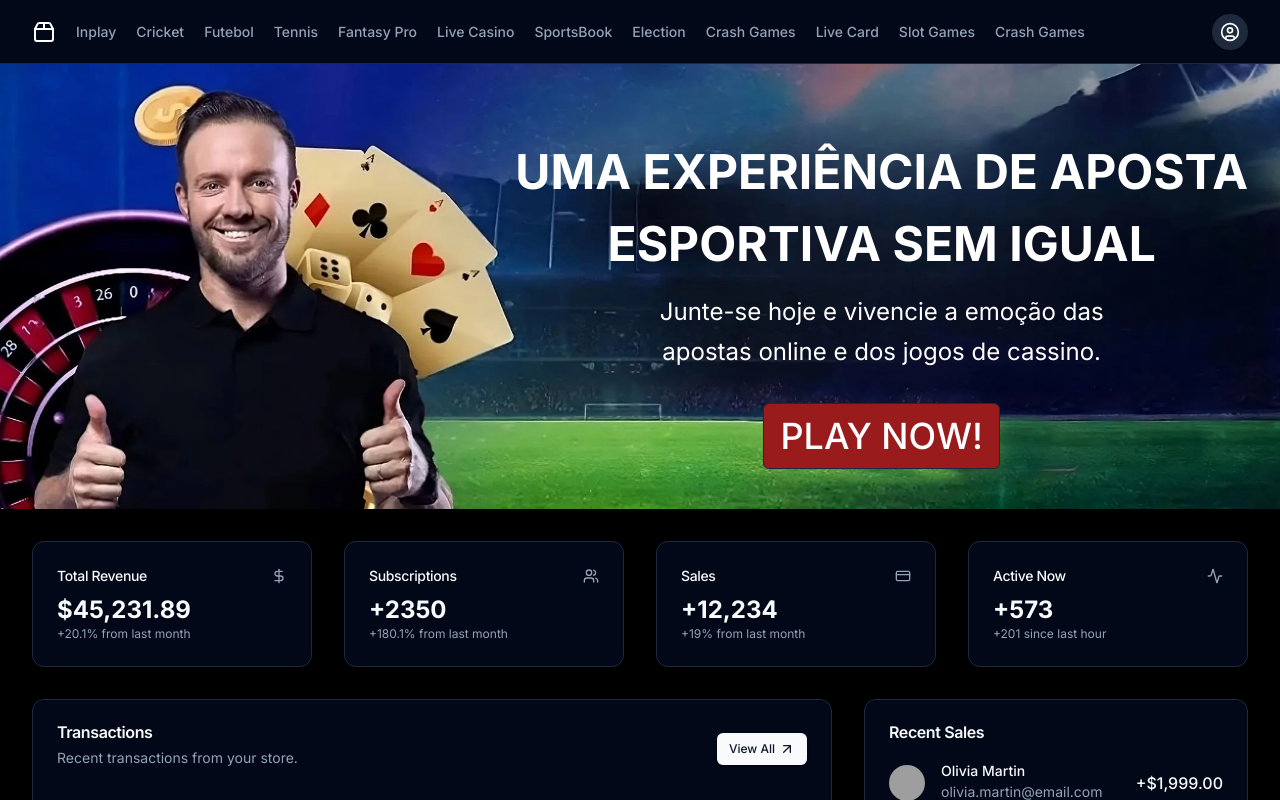
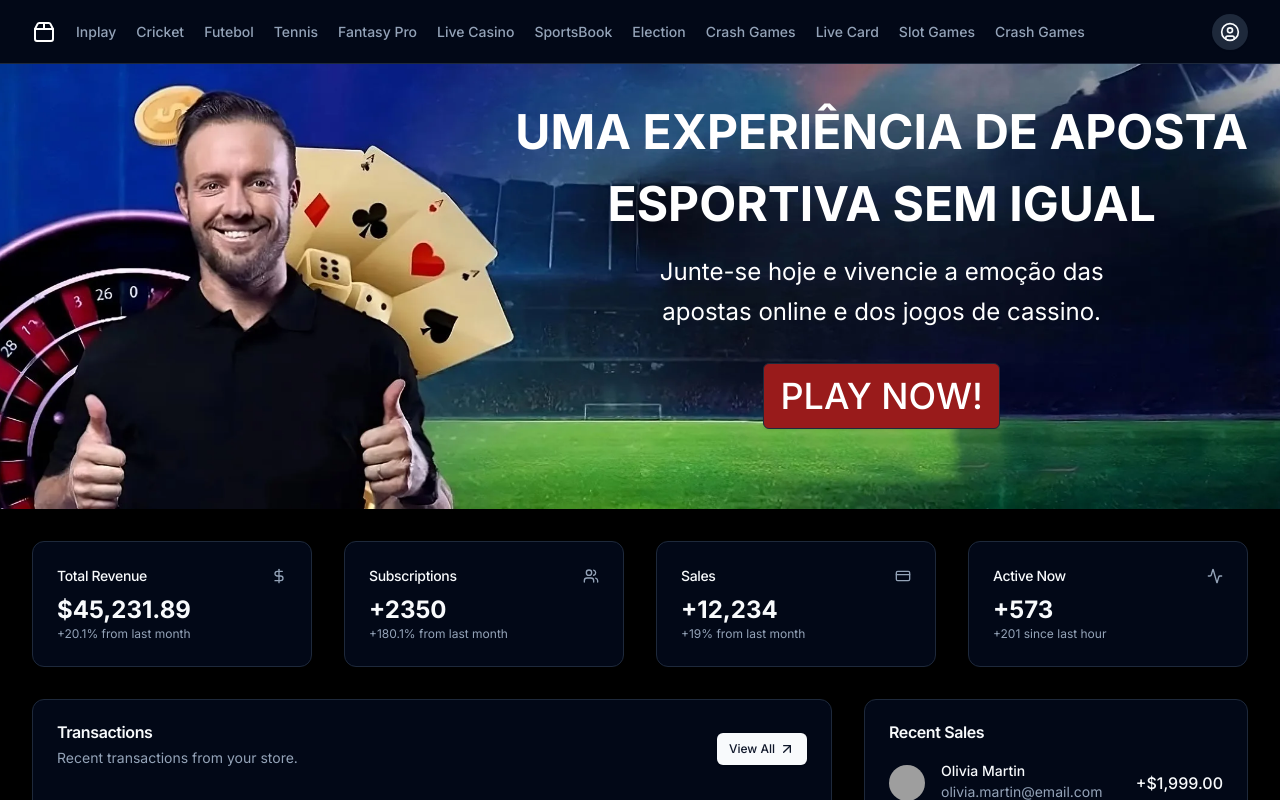
Before and after one commit to jamesmoltoseo/next-shadcn, a Next.js app: page / in a window 1280 px wide. Shown: the top 800 px of the page. Built offline with nearby package versions, Linux system fonts and the light colour scheme; grey boxes are pictures that could not be loaded.

Commit message:
removed padding on header

```diff
--- a/src/app/page.tsx
+++ b/src/app/page.tsx
@@ -176,7 +176,7 @@ export default function Home({ siteTitle }: Props) {
           <div className="flex flex-row right w-2/3 justify-end text-center align-end">
             <div className="max-w-[800px]">
               <h1
-                className="text-2xl sm:text-3xl lg:text-4xl xl:text-5xl font-bold h-auto text-center text-white uppercase pb-2 mt-0 sm:pb-3 sm:pt-5 sm:pt-5 md:pt-3 xl:mt-7"
+                className="text-2xl sm:text-3xl lg:text-4xl xl:text-5xl font-bold h-auto text-center text-white uppercase pb-2  sm:pb-3"
                 style={{ lineHeight: 1.5 }}
               >
                 <span className="hidden sm:inline-block">
```
